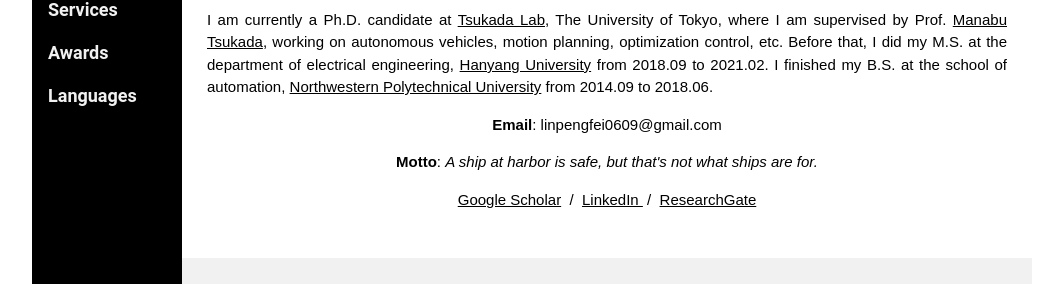
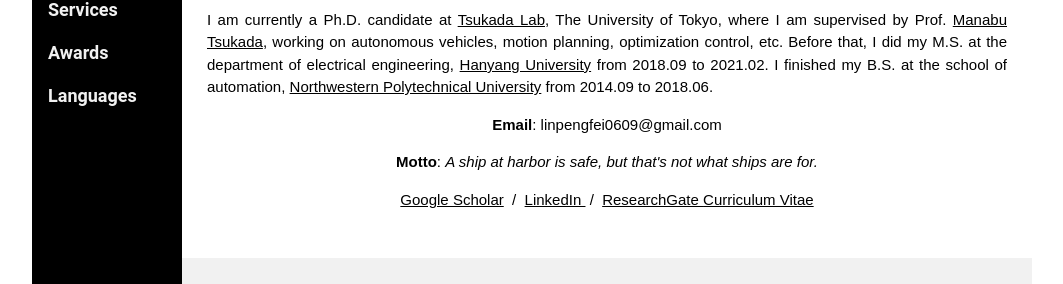
Before and after one commit to PengfeiLin0609/lpfff_cv, a plain HTML site: page index.html in a window 1280 px wide. Shown: the part 336-620 px from the top of the page, without its empty margins (108-1171 px from the left). Drawn offline with Linux system fonts and the light colour scheme.

Commit message:
Update index.html

```diff
--- a/index.html
+++ b/index.html
@@ -105,6 +105,7 @@
           <a href="https://scholar.google.com/citations?user=PXX8vwYAAAAJ&hl=en">Google Scholar</a> &nbsp/&nbsp
           <a href="https://www.linkedin.com/feed/"> LinkedIn </a> &nbsp/&nbsp
           <a href="https://www.researchgate.net/profile/Pengfei-Lin-17"> ResearchGate </a>
+          <a href="https://acrobat.adobe.com/link/track?uri=urn%3Aaaid%3Ascds%3AUS%3A27004ed6-ddc3-42ef-b4b8-a85d5323bcba"> Curriculum Vitae </a>
         </p>
         </tbody></table>
   </div>
```
